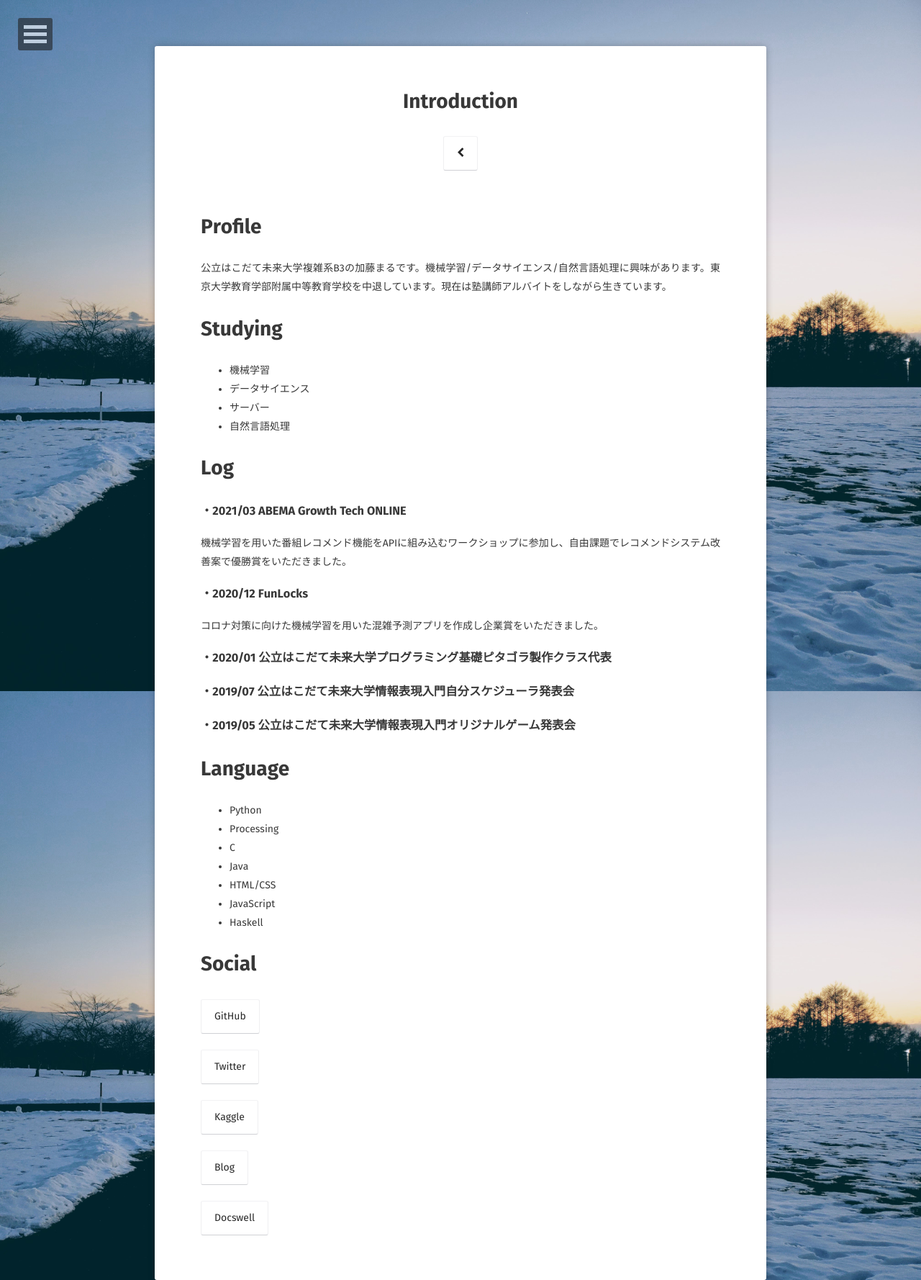
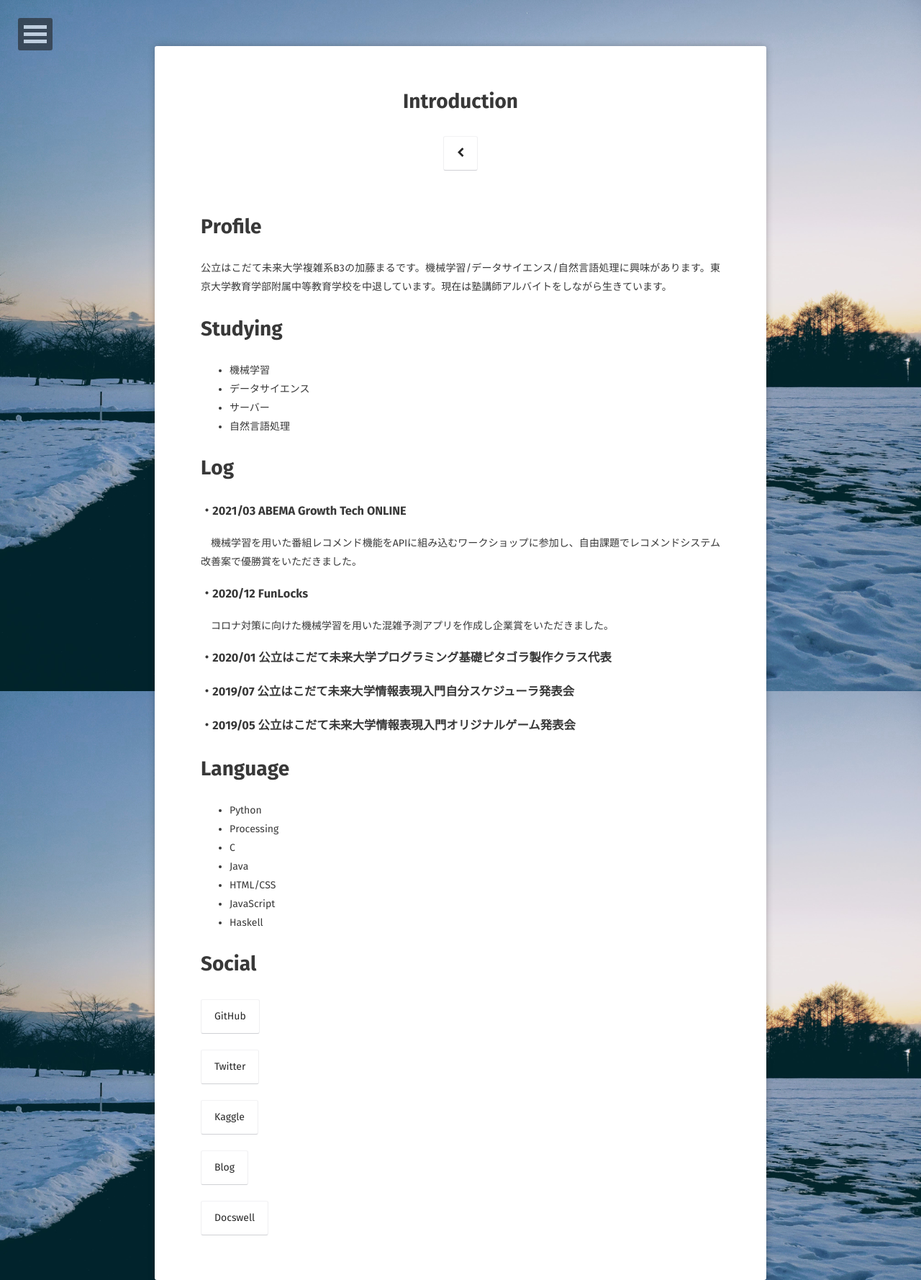
Before and after one commit to marbou090/marbou090.github.io, a Jekyll site: the page built from about/index.md, in a window 1280 px wide. Shown: the whole page at 72% size. Built offline with Jekyll 4.4.1, drawn with Linux system fonts in a browser that asks for light colours; some web fonts are replaced.

Commit message:
fix intro

```diff
--- a/about/index.md
+++ b/about/index.md
@@ -18,9 +18,12 @@ mathjax: true
 
 # Log
 ### ・2021/03 ABEMA Growth Tech ONLINE
-機械学習を用いた番組レコメンド機能をAPIに組み込むワークショップに参加し、自由課題でレコメンドシステム改善案で優勝賞をいただきました。
+<p style="text-indent:1em;">機械学習を用いた番組レコメンド機能をAPIに組み込むワークショップに参加し、自由課題でレコメンドシステム改善案で優勝賞をいただきました。</p>
+
 ### ・2020/12 FunLocks
-コロナ対策に向けた機械学習を用いた混雑予測アプリを作成し企業賞をいただきました。
+<p style="text-indent:1em;">
+コロナ対策に向けた機械学習を用いた混雑予測アプリを作成し企業賞をいただきました。</p>
+
 ### ・2020/01 公立はこだて未来大学プログラミング基礎ピタゴラ製作クラス代表
 ### ・2019/07 公立はこだて未来大学情報表現入門自分スケジューラ発表会
 ### ・2019/05 公立はこだて未来大学情報表現入門オリジナルゲーム発表会
```
